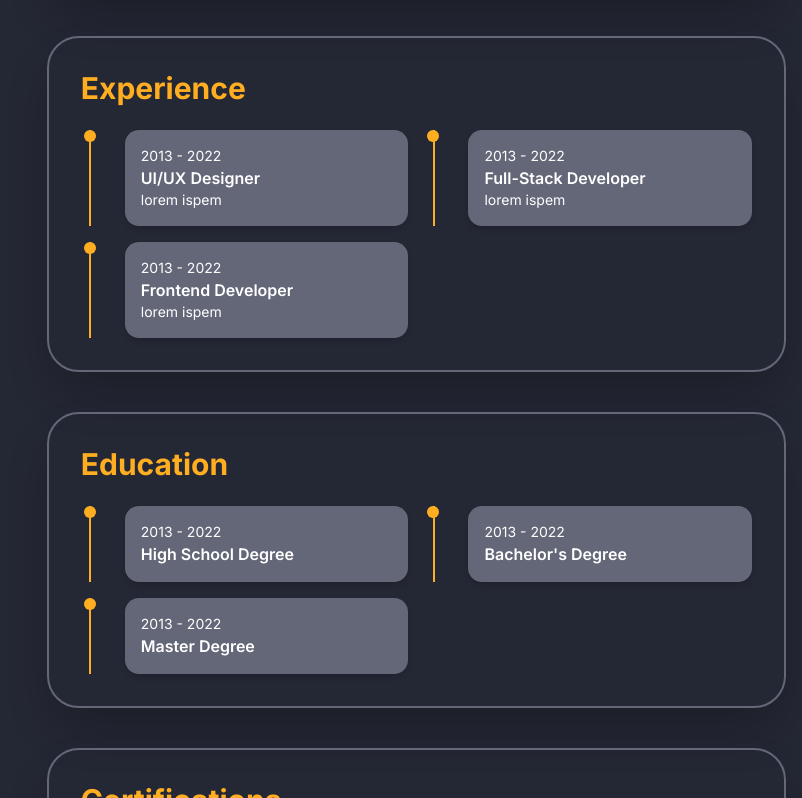
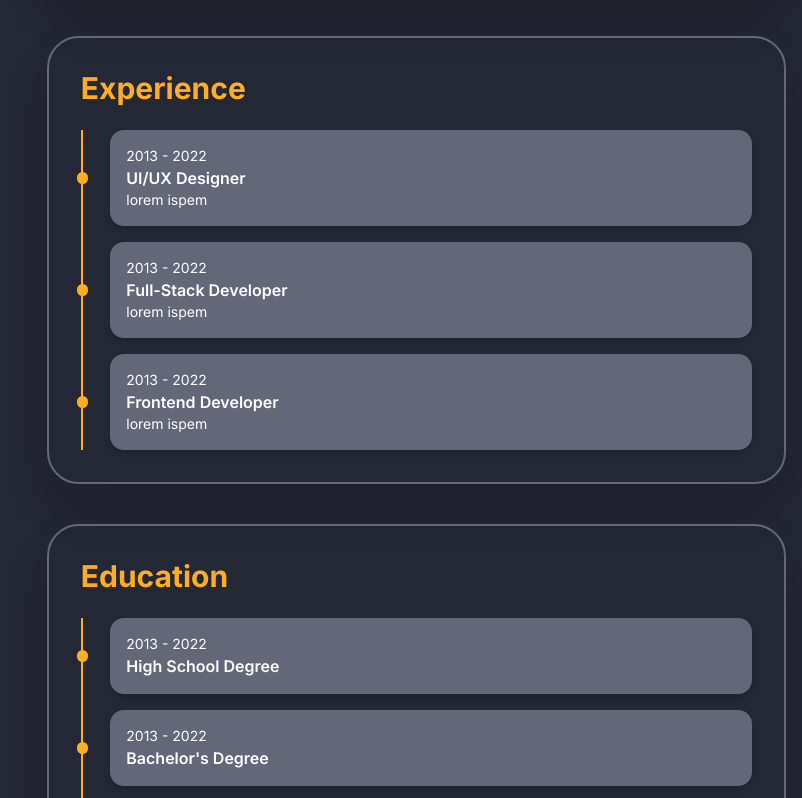
Before and after one commit to shaadqrsh/shaad-portfolio, a Next.js app: page /about in a window 1280 px wide. Shown: the part 782-1580 px from the top of the page, without its empty margins (478-1280 px from the left). Built offline with nearby package versions, Linux system fonts and the light colour scheme.

Commit message:
cenetr dot

```diff
--- a/src/components/ExperienceCard.tsx
+++ b/src/components/ExperienceCard.tsx
@@ -14,12 +14,12 @@ const ExperienceCard = ({ date, subTitle, title }: ExperienceCardProps) => {
       transition={{ duration: 0.4 }}
       className="relative flex items-start space-x-4"
     >
-      <div className="flex flex-col items-center">
+      {/* <div className="flex flex-col items-center">
         <div className="w-[2px] h-full bg-shaad-600 absolute left-[8.5px] top-0" />
-        <div className="w-3 h-3 bg-shaad-600 rounded-full z-10 relative left-[3px]" />
-      </div>
+      </div> */}
+      <div className="w-3 h-3 bg-shaad-600 rounded-full z-10 relative -left-[6px] self-center" />
 
-      <div className="bg-shaad-100 p-4 rounded-xl shadow-md hover:shadow-xl transition-shadow duration-200 ml-4 w-full">
+      <div className="bg-shaad-100 p-4 rounded-xl shadow-md hover:shadow-xl transition-shadow duration-200 w-full">
         <p className="text-sm text-white">{date}</p>
         <h2 className="text-md font-semibold text-white">{title}</h2>
         <p className="text-sm text-white">{subTitle}</p>
--- a/src/components/sections/Education.tsx
+++ b/src/components/sections/Education.tsx
@@ -6,7 +6,7 @@ import ExperienceCard from "../ExperienceCard";
 const Education = () => {
   return (
     <AboutCard title="Education">
-      <div className="grid grid-cols-2 gap-4 mt-4 max-lg:flex max-lg:flex-col">
+      <div className="gap-4 mt-4 flex flex-col border-l-2 border-shaad-600">
         {education.map((ex, idx) => (
           <motion.div
             initial={{ opacity: 0, y: 20 }}
--- a/src/components/sections/Experience.tsx
+++ b/src/components/sections/Experience.tsx
@@ -6,7 +6,7 @@ import ExperienceCard from "../ExperienceCard";
 const Experience = () => {
   return (
     <AboutCard title="Experience">
-      <div className="grid grid-cols-2 gap-4 mt-4 max-lg:flex max-lg:flex-col">
+      <div className="flex flex-col gap-4 mt-4 border-l-2 border-shaad-600">
         {experience.map((ex, idx) => (
           <motion.div
             initial={{ opacity: 0, y: 20 }}
--- a/src/components/sections/Skills.tsx
+++ b/src/components/sections/Skills.tsx
@@ -21,7 +21,7 @@ const Skills = () => {
             <motion.img
               initial={{ opacity: 0 }}
               whileInView={{ opacity: 1 }}
-              transition={{ duration: 0.5, delay: 0.5 * idx }}
+              transition={{ duration: 0.5, delay: 0.3 * idx }}
               viewport={{ once: true }}
               src={t.icon}
               className="w-auto h-[50px] text-white"
@@ -29,7 +29,7 @@ const Skills = () => {
             />
             <Reveal
               x={-100}
-              de={0.5 * idx}
+              de={0.3 * idx}
             >
               <motion.h3 className="text-xl font-bold text-center">
                 {t.title}
@@ -37,7 +37,7 @@ const Skills = () => {
             </Reveal>
             <Reveal
               x={-100}
-              de={0.5 * idx}
+              de={0.3 * idx}
             >
               <p className="text-center text-xs xl:text-sm">{t.subTitle}</p>
             </Reveal>
```
